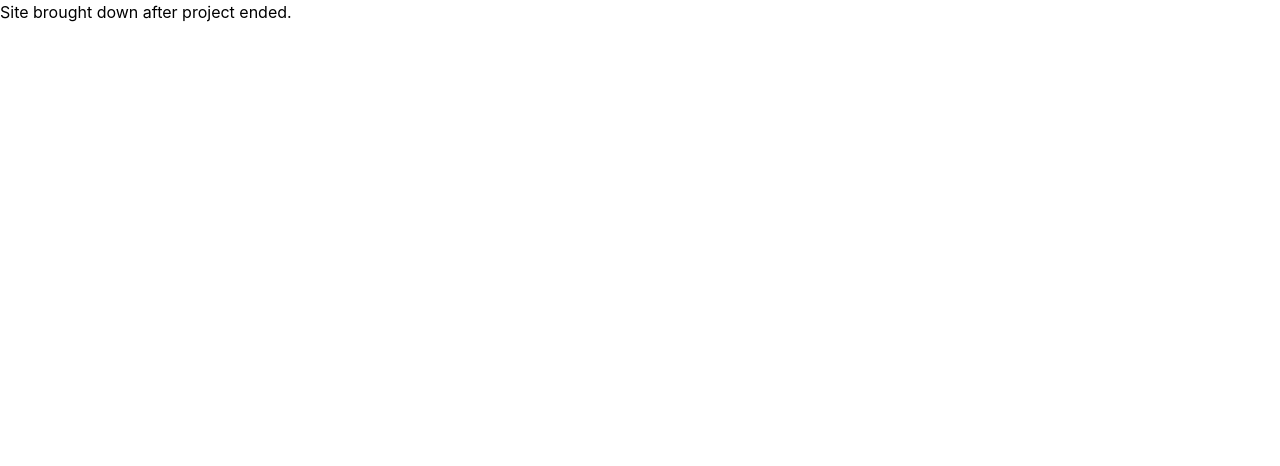
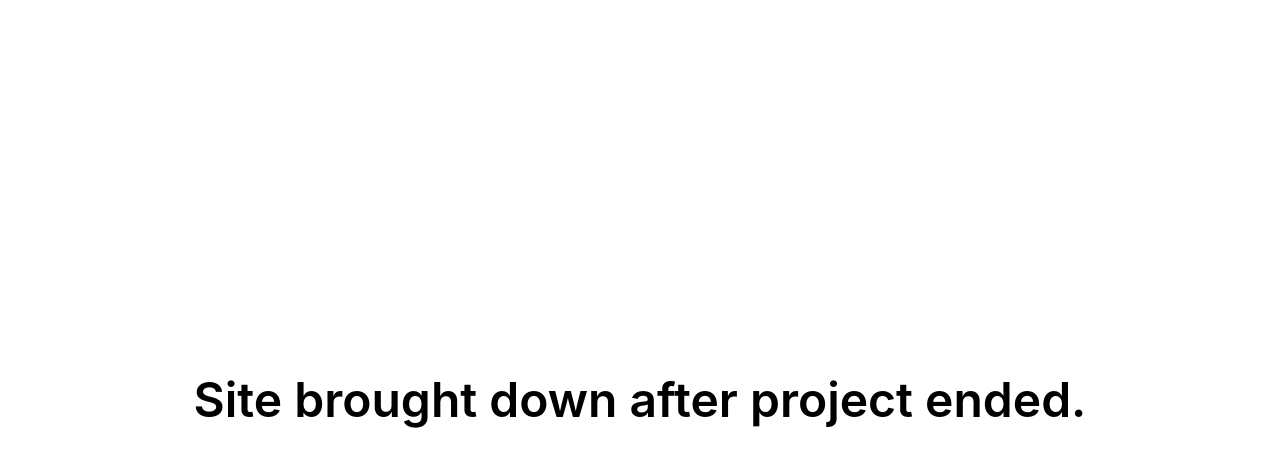
Before and after one commit to WeiSin99/plagiarism-visualisation-frontend, a React (Create React App) app: page / in a window 1280 px wide. Shown: the top 466 px of the page. Built offline with nearby package versions, Linux system fonts and the light colour scheme.

Commit message:
Add styling

```diff
--- a/src/App.js
+++ b/src/App.js
@@ -15,7 +15,13 @@ function App() {
         <Route path="source-retrieval/:id" element={<Document />} /> */}
         <Route
           path="/"
-          element={<div>Site brought down after project ended.</div>}
+          element={
+            <div className="flex h-full w-full text-center">
+              <h1 className="text-5xl font-semibold self-center w-full">
+                Site brought down after project ended.
+              </h1>
+            </div>
+          }
         />
       </Routes>
     </BrowserRouter>
```
